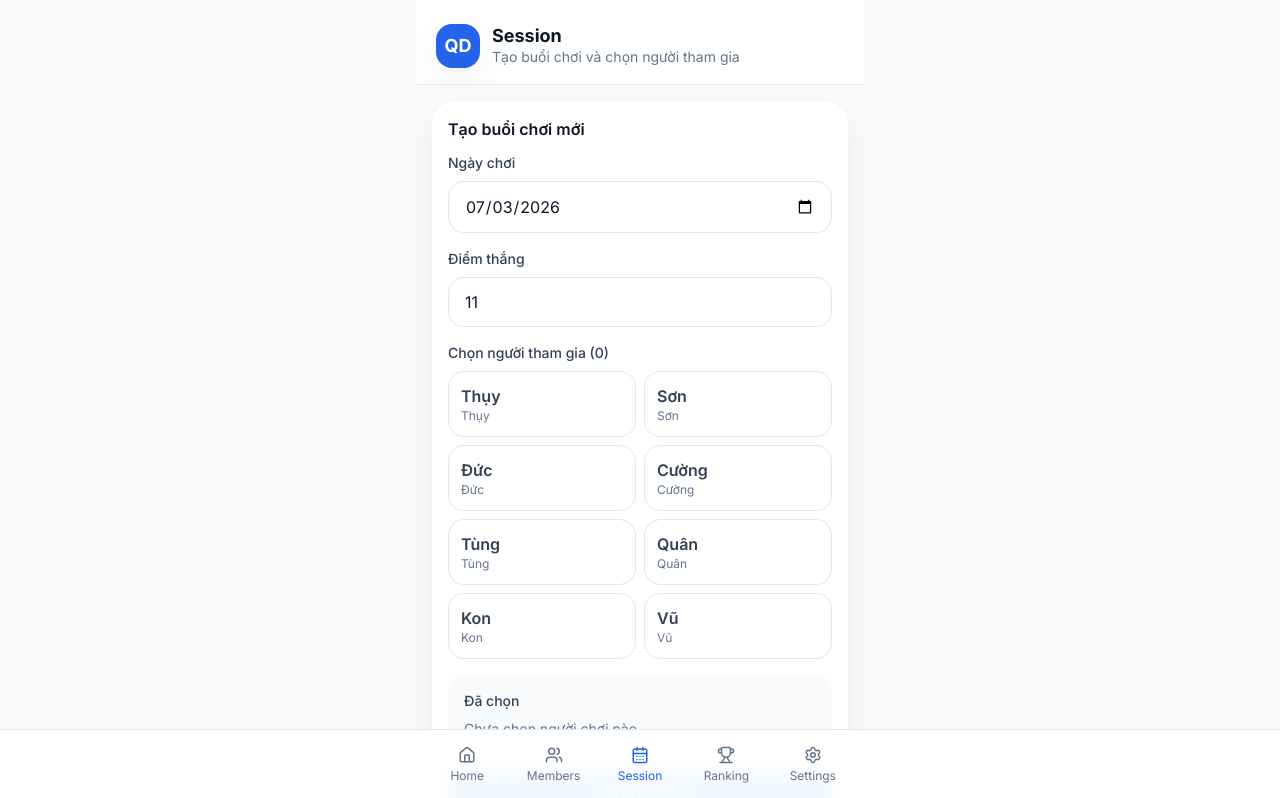
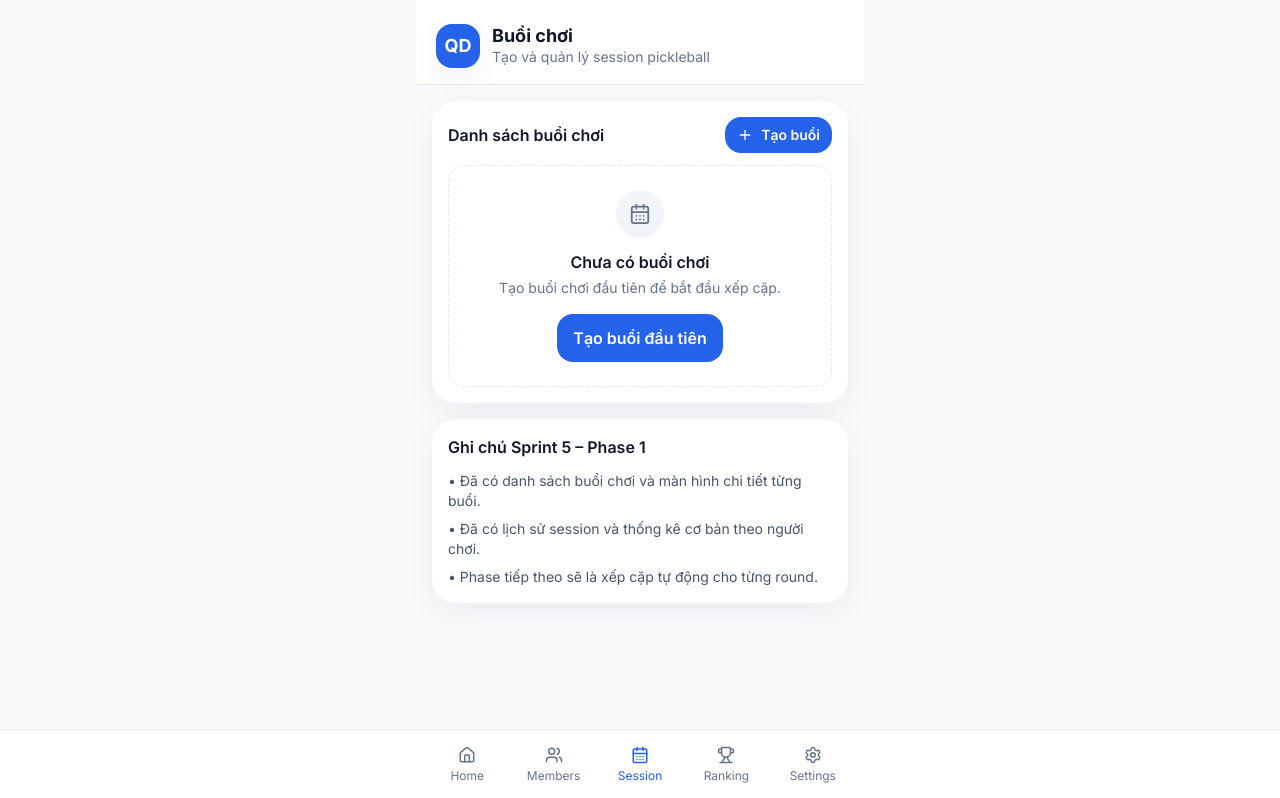
Before and after one commit to tdquan170788-byte/q-pb-smart-match, a Next.js app: page /session in a window 1280 px wide. Shown: the top 798 px of the page. Built offline with nearby package versions, Linux system fonts and the light colour scheme.

Commit message:
Update page.tsx

```diff
--- a/app/session/page.tsx
+++ b/app/session/page.tsx
@@ -1,79 +1,184 @@
 "use client";
 
+import Link from "next/link";
 import { useEffect, useMemo, useState } from "react";
-import { CalendarDays, Trash2 } from "lucide-react";
+import { CalendarDays, Plus, Trash2, Users } from "lucide-react";
 
 import AppShell from "@/components/app-shell";
 import SectionCard from "@/components/section-card";
 import ConfirmDialog from "@/components/confirm-dialog";
-import type { Player, SessionRecord } from "@/types";
 import {
   createSession,
   deleteSession,
-  ensureSeedPlayers,
+  ensureSeedData,
   getPlayers,
   getSessions,
 } from "@/lib/storage";
+import type { SessionRecord } from "@/types";
+
+type CreateSessionForm = {
+  date: string;
+  pointToWin: number;
+  participantIds: string[];
+};
+
+function todayInputValue() {
+  const now = new Date();
+  const yyyy = now.getFullYear();
+  const mm = `${now.getMonth() + 1}`.padStart(2, "0");
+  const dd = `${now.getDate()}`.padStart(2, "0");
+  return `${yyyy}-${mm}-${dd}`;
+}
 
 export default function SessionPage() {
-  const [players, setPlayers] = useState<Player[]>([]);
   const [sessions, setSessions] = useState<SessionRecord[]>([]);
-  const [selectedIds, setSelectedIds] = useState<string[]>([]);
-  const [date, setDate] = useState(() => new Date().toISOString().slice(0, 10));
-  const [pointToWin, setPointToWin] = useState(11);
+  const [openCreate, setOpenCreate] = useState(false);
   const [deleteTarget, setDeleteTarget] = useState<SessionRecord | null>(null);
 
+  const [date, setDate] = useState(todayInputValue());
+  const [pointToWin, setPointToWin] = useState(11);
+  const [participantIds, setParticipantIds] = useState<string[]>([]);
+
   useEffect(() => {
-    ensureSeedPlayers();
-    setPlayers(getPlayers());
-    setSessions(getSessions());
+    ensureSeedData();
+    refreshSessions();
   }, []);
+
+  const players = useMemo(() => getPlayers(), []);
+  const sortedSessions = useMemo(() => {
+    return [...sessions].sort((a, b) => b.date.localeCompare(a.date));
+  }, [sessions]);
 
   function refreshSessions() {
     setSessions(getSessions());
   }
 
-  function togglePlayer(playerId: string) {
-    setSelectedIds((prev) =>
+  function toggleParticipant(playerId: string) {
+    setParticipantIds((prev) =>
       prev.includes(playerId)
         ? prev.filter((id) => id !== playerId)
         : [...prev, playerId]
     );
   }
 
+  function resetCreateForm() {
+    setDate(todayInputValue());
+    setPointToWin(11);
+    setParticipantIds([]);
+  }
+
   function handleCreateSession() {
-    if (selectedIds.length < 4) {
+    if (!date) return;
+    if (participantIds.length < 4) {
       alert("Cần chọn ít nhất 4 người để tạo buổi chơi.");
       return;
     }
 
-    createSession({
+    const payload: CreateSessionForm = {
       date,
       pointToWin,
-      participantIds: selectedIds,
+      participantIds,
+    };
+
+    createSession({
+      ...payload,
+      createdAt: new Date().toISOString(),
     });
 
-    setSelectedIds([]);
+    setOpenCreate(false);
+    resetCreateForm();
     refreshSessions();
   }
 
   function handleDeleteSession() {
     if (!deleteTarget) return;
     deleteSession(deleteTarget.id);
+    setDeleteTarget(null);
     refreshSessions();
-    setDeleteTarget(null);
   }
 
-  const selectedPlayers = useMemo(() => {
-    return players.filter((player) => selectedIds.includes(player.id));
-  }, [players, selectedIds]);
+  function getParticipantNames(ids: string[]) {
+    return ids
+      .map((id) => players.find((p) => p.id === id)?.name ?? "Unknown")
+      .join(", ");
+  }
 
   return (
-    <AppShell
-      title="Session"
-      subtitle="Tạo buổi chơi và chọn người tham gia"
+    <AppShell title="Buổi chơi" subtitle="Tạo và quản lý session pickleball">
+      <div className="space-y-4">
+        <SectionCard
+          title="Danh sách buổi chơi"
+          action={
+            <button
+              onClick={() => setOpenCreate(true)}
+              className="inline-flex items-center gap-2 rounded-2xl bg-brand-600 px-3 py-2 text-sm font-semibold text-white"
             >
-      <div className="space-y-4">
+              <Plus size={16} />
+              Tạo buổi
+            </button>
+          }
+        >
+          {sortedSessions.length === 0 ? (
+            <div className="rounded-2xl border border-dashed border-slate-200 p-6 text-center">
+              <div className="mx-auto mb-3 flex h-12 w-12 items-center justify-center rounded-full bg-slate-100">
+                <CalendarDays className="text-slate-500" size={22} />
+              </div>
+              <div className="text-base font-semibold">Chưa có buổi chơi</div>
+              <div className="mt-1 text-sm text-slate-500">
+                Tạo buổi chơi đầu tiên để bắt đầu xếp cặp.
+              </div>
+              <button
+                onClick={() => setOpenCreate(true)}
+                className="mt-4 rounded-2xl bg-brand-600 px-4 py-3 font-semibold text-white"
+              >
+                Tạo buổi đầu tiên
+              </button>
+            </div>
+          ) : (
+            <div className="space-y-3">
+              {sortedSessions.map((session) => (
+                <div
+                  key={session.id}
+                  className="rounded-2xl border border-slate-100 bg-slate-50 p-4"
+                >
+                  <div className="flex items-start justify-between gap-3">
+                    <Link href={`/session/${session.id}`} className="min-w-0 flex-1">
+                      <div className="text-base font-semibold">
+                        {new Date(session.date).toLocaleDateString("vi-VN")}
+                      </div>
+                      <div className="mt-1 text-sm text-slate-500">
+                        Chạm để xem chi tiết buổi chơi
+                      </div>
+
+                      <div className="mt-3 flex flex-wrap gap-2 text-xs">
+                        <span className="rounded-full bg-white px-3 py-1 text-slate-600">
+                          Chạm đích: {session.pointToWin}
+                        </span>
+                        <span className="rounded-full bg-white px-3 py-1 text-slate-600">
+                          Người chơi: {session.participantIds.length}
+                        </span>
+                      </div>
+
+                      <div className="mt-3 text-xs text-slate-500">
+                        {getParticipantNames(session.participantIds)}
+                      </div>
+                    </Link>
+
+                    <button
+                      onClick={() => setDeleteTarget(session)}
+                      className="rounded-xl border border-red-200 bg-white p-2 text-red-600"
+                      aria-label="Xoá buổi chơi"
+                    >
+                      <Trash2 size={16} />
+                    </button>
+                  </div>
+                </div>
+              ))}
+            </div>
+          )}
+        </SectionCard>
+
+        {openCreate && (
           <SectionCard title="Tạo buổi chơi mới">
             <div className="space-y-4">
               <div>
@@ -84,45 +189,62 @@ export default function SessionPage() {
                   type="date"
                   value={date}
                   onChange={(e) => setDate(e.target.value)}
-                className="w-full rounded-2xl border border-slate-200 px-4 py-3 outline-none focus:border-brand-500"
+                  className="w-full rounded-2xl border border-slate-200 px-4 py-3 outline-none"
                 />
               </div>
 
               <div>
                 <label className="mb-2 block text-sm font-medium text-slate-700">
-                Điểm thắng
+                  Chạm đích
                 </label>
-              <input
-                type="number"
-                min={1}
+                <select
                   value={pointToWin}
-                onChange={(e) => setPointToWin(Number(e.target.value) || 11)}
-                className="w-full rounded-2xl border border-slate-200 px-4 py-3 outline-none focus:border-brand-500"
-              />
+                  onChange={(e) => setPointToWin(Number(e.target.value))}
+                  className="w-full rounded-2xl border border-slate-200 px-4 py-3 outline-none"
+                >
+                  <option value={11}>11</option>
+                  <option value={15}>15</option>
+                  <option value={21}>21</option>
+                </select>
               </div>
 
               <div>
                 <div className="mb-2 text-sm font-medium text-slate-700">
-                Chọn người tham gia ({selectedIds.length})
+                  Chọn người tham gia ({participantIds.length})
                 </div>
 
-              <div className="grid grid-cols-2 gap-2">
+                <div className="space-y-2">
                   {players.map((player) => {
-                  const active = selectedIds.includes(player.id);
+                    const checked = participantIds.includes(player.id);
 
                     return (
                       <button
                         key={player.id}
-                      onClick={() => togglePlayer(player.id)}
-                      className={`rounded-2xl border px-3 py-3 text-left transition ${
-                        active
-                          ? "border-brand-600 bg-brand-50 text-brand-700"
-                          : "border-slate-200 bg-white text-slate-700"
+                        type="button"
+                        onClick={() => toggleParticipant(player.id)}
+                        className={`flex w-full items-center justify-between rounded-2xl border px-4 py-3 text-left ${
+                          checked
+                            ? "border-brand-600 bg-brand-50"
+                            : "border-slate-200 bg-white"
                         }`}
                       >
-                      <div className="font-semibold">{player.name}</div>
-                      <div className="text-xs text-slate-500">
-                        {player.nickname?.trim() || "Chưa có biệt danh"}
+                        <div>
+                          <div className="font-medium">{player.name}</div>
+                          <div className="text-sm text-slate-500">
+                            {player.nickname?.trim()
+                              ? `Biệt danh: ${player.nickname}`
+                              : "Chưa có biệt danh"}
+                          </div>
+                        </div>
+
+                        <div
+                          className={`rounded-full px-3 py-1 text-xs font-semibold ${
+                            checked
+                              ? "bg-brand-600 text-white"
+                              : "bg-slate-100 text-slate-600"
+                          }`}
+                        >
+                          {checked ? "Đã chọn" : "Chọn"}
                         </div>
                       </button>
                     );
@@ -130,100 +252,47 @@ export default function SessionPage() {
                 </div>
               </div>
 
-            <div className="rounded-2xl bg-slate-50 p-4">
-              <div className="text-sm font-medium text-slate-700">
-                Đã chọn
-              </div>
-              {selectedPlayers.length === 0 ? (
-                <div className="mt-2 text-sm text-slate-500">
-                  Chưa chọn người chơi nào.
-                </div>
-              ) : (
-                <div className="mt-3 flex flex-wrap gap-2">
-                  {selectedPlayers.map((player) => (
-                    <span
-                      key={player.id}
-                      className="rounded-full bg-white px-3 py-2 text-sm text-slate-700"
+              <div className="flex gap-3">
+                <button
+                  onClick={() => {
+                    setOpenCreate(false);
+                    resetCreateForm();
+                  }}
+                  className="flex-1 rounded-2xl border border-slate-200 px-4 py-3 font-semibold text-slate-700"
                 >
-                      {player.name}
-                    </span>
-                  ))}
-                </div>
-              )}
-            </div>
+                  Huỷ
+                </button>
 
                 <button
                   onClick={handleCreateSession}
-              className="w-full rounded-2xl bg-brand-600 px-4 py-3 font-semibold text-white"
+                  className="flex-1 rounded-2xl bg-brand-600 px-4 py-3 font-semibold text-white"
                 >
-              Tạo buổi chơi
-            </button>
-          </div>
-        </SectionCard>
-
-        <SectionCard title="Lịch sử session">
-          {sessions.length === 0 ? (
-            <div className="rounded-2xl border border-dashed border-slate-200 p-6 text-center">
-              <div className="mx-auto mb-3 flex h-12 w-12 items-center justify-center rounded-full bg-slate-100">
-                <CalendarDays className="text-slate-500" size={22} />
-              </div>
-              <div className="text-base font-semibold">Chưa có session nào</div>
-              <div className="mt-1 text-sm text-slate-500">
-                Hãy tạo buổi chơi đầu tiên cho nhóm của bạn.
-              </div>
-            </div>
-          ) : (
-            <div className="space-y-3">
-              {sessions.map((session) => {
-                const participantNames = players
-                  .filter((player) => session.participantIds.includes(player.id))
-                  .map((player) => player.name);
-
-                return (
-                  <div
-                    key={session.id}
-                    className="rounded-2xl border border-slate-100 bg-slate-50 p-4"
-                  >
-                    <div className="flex items-start justify-between gap-3">
-                      <div className="min-w-0">
-                        <div className="text-base font-semibold">
-                          Session {session.date}
-                        </div>
-                        <div className="mt-1 text-sm text-slate-500">
-                          Điểm thắng: {session.pointToWin}
-                        </div>
-                        <div className="mt-3 flex flex-wrap gap-2">
-                          {participantNames.map((name) => (
-                            <span
-                              key={name}
-                              className="rounded-full bg-white px-3 py-1 text-xs text-slate-700"
-                            >
-                              {name}
-                            </span>
-                          ))}
-                        </div>
-                      </div>
-
-                      <button
-                        onClick={() => setDeleteTarget(session)}
-                        className="rounded-xl border border-red-200 bg-white p-2 text-red-600"
-                        aria-label="Xoá session"
-                      >
-                        <Trash2 size={16} />
+                  Lưu buổi chơi
                 </button>
               </div>
             </div>
-                );
-              })}
+          </SectionCard>
+        )}
+
+        <SectionCard title="Ghi chú Sprint 5 – Phase 1">
+          <div className="space-y-2 text-sm text-slate-600">
+            <div>• Đã có danh sách buổi chơi và màn hình chi tiết từng buổi.</div>
+            <div>• Đã có lịch sử session và thống kê cơ bản theo người chơi.</div>
+            <div>• Phase tiếp theo sẽ là xếp cặp tự động cho từng round.</div>
           </div>
-          )}
         </SectionCard>
       </div>
 
       <ConfirmDialog
         open={!!deleteTarget}
-        title="Xoá session?"
-        description="Thao tác này sẽ xoá buổi chơi đã chọn."
+        title="Xoá buổi chơi?"
+        description={
+          deleteTarget
+            ? `Bạn có chắc muốn xoá buổi chơi ngày ${new Date(
+                deleteTarget.date
+              ).toLocaleDateString("vi-VN")} không?`
+            : ""
+        }
         confirmText="Xoá"
         cancelText="Huỷ"
         danger
```
Lines whose indentation alone changed are shown as unchanged.
